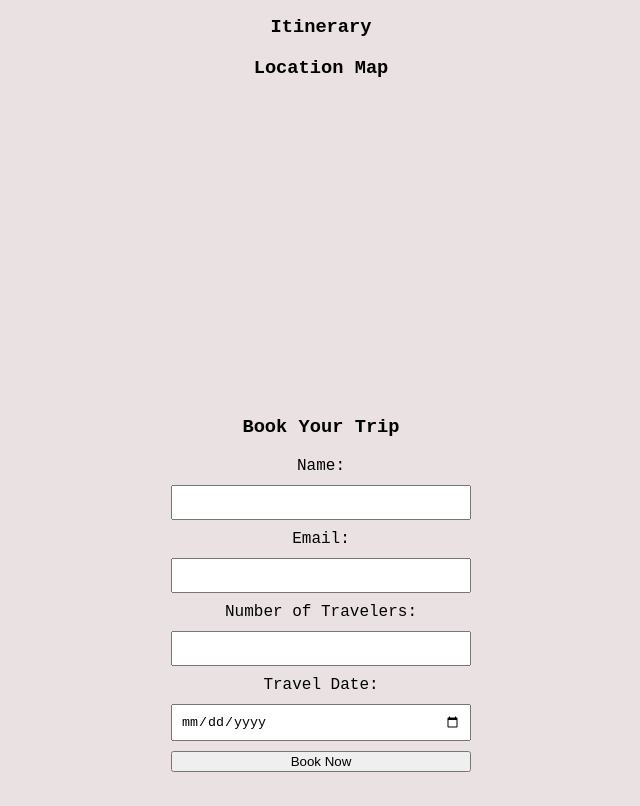
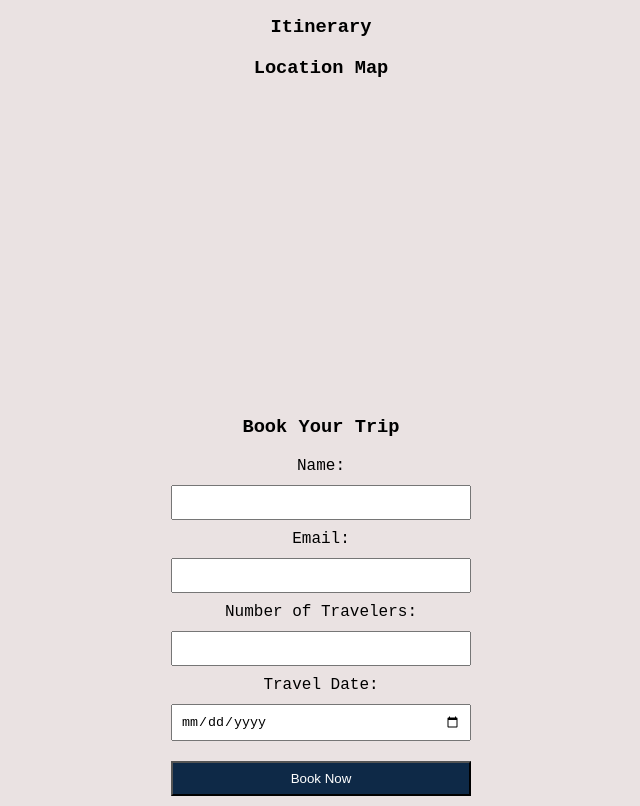
Before and after one commit to labibkhan11/CIS3344-Project1, a plain HTML site: page destination.html in a window 1280 px wide. Shown: the part 71-877 px from the top of the page, without its empty margins (319-959 px from the left). Before the commit the page ends 843 px from the top, so only its background shows below. Drawn offline with nearby package versions, Linux system fonts and the light colour scheme.

Commit message:
styled the form submit button

```diff
--- a/styles.css
+++ b/styles.css
@@ -68,3 +68,11 @@ form input {
     margin: 10px 0;
     padding: 8px;
 }
+
+form button {
+    margin: 10px 0;
+    padding: 8px;
+    font-family: 'Papyrus', fantasy;
+    background: #0e2947;
+    color: white;
+}
```
